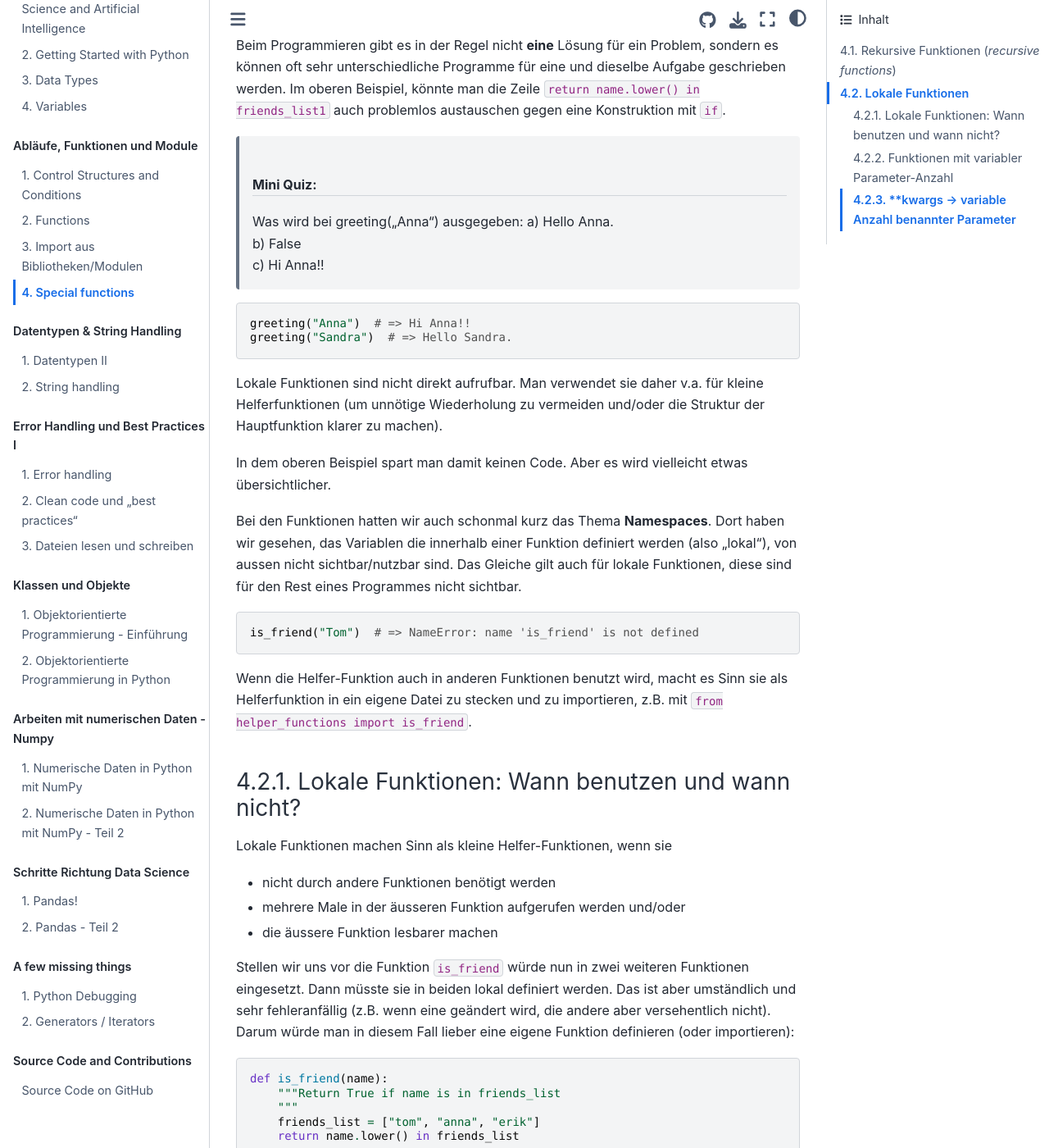
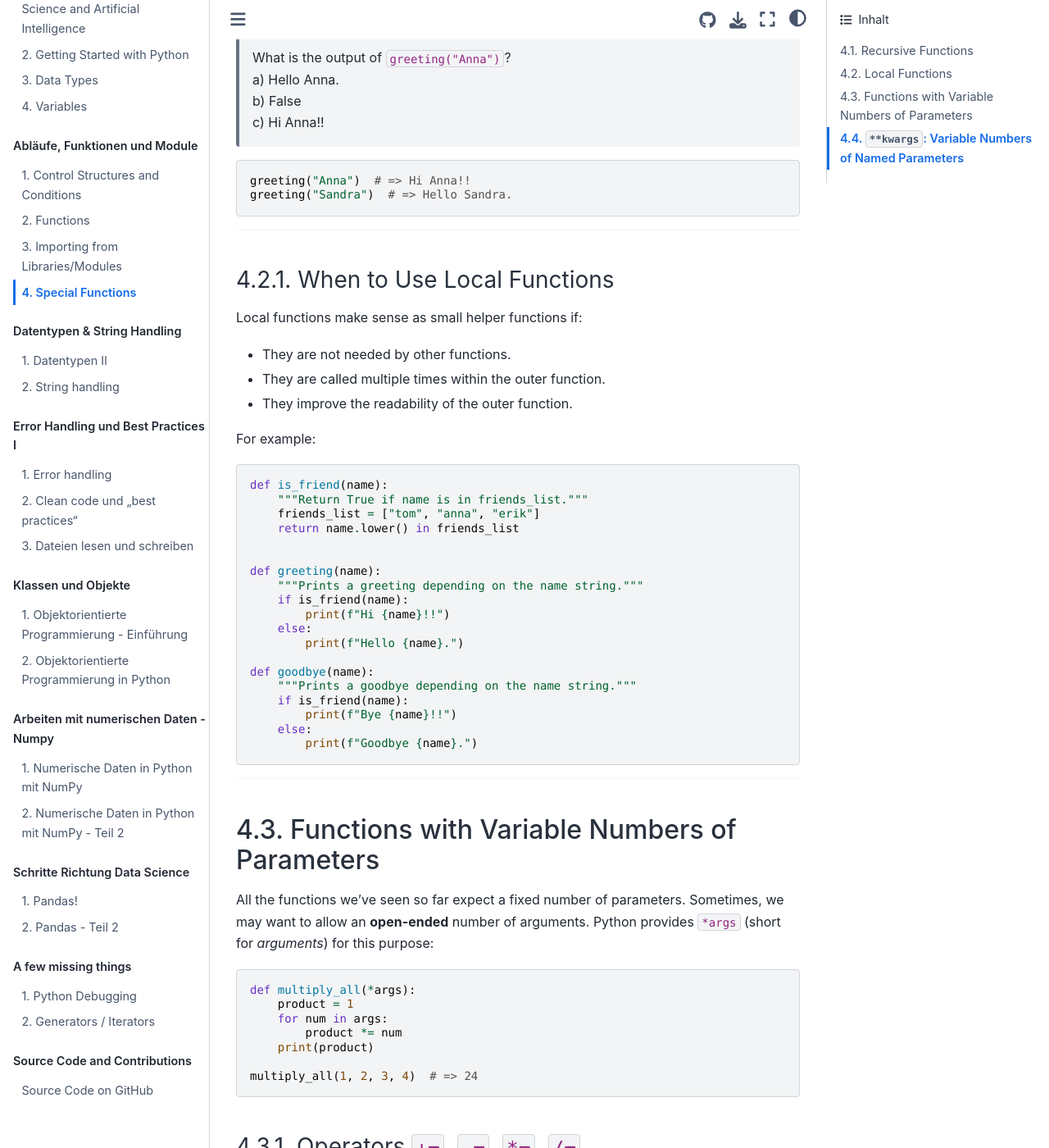
Before and after one commit to florian-huber/python-introduction-eng, a Jupyter Book: the page built from lesson_material_english/03_special_functions.md, in a window 1280 px wide and 1400 px high, scrolled down 1881 px. Shown: the whole window at 82% size. Built offline with Jupyter Book 1.0.4 settings and Sphinx 7.4.7 and the Sphinx Book theme 1.1.4, drawn with Linux system fonts in a browser that asks for light colours; pages that are not in the unit, such as notebooks, are missing from menus; some of the changed text lies outside the part shown.

Commit message:
translate to eng

````diff
--- a/lesson_material_english/03_special_functions.md
+++ b/lesson_material_english/03_special_functions.md
@@ -1,16 +1,22 @@
-# Special functions
-Wir haben uns schon Funktionen in Python angeschaut. Zur Erinnerung:
-Funktionen werden mit `def` definiert. Funktionen müssen aufgerufen werden um wirklich vom Interpreter ausgeführt zu werden. Es können theoretisch beliebig viele Parameter (oder Argumente) an eine Funktion übergeben werden. Über `return` gibt die Funktion Variablen zurück und ended. Falls kein explizietes `return` statement angegeben wird, gibt eine Funktion `None` zurück.
+# Special Functions
 
-Im Folgenden gehen wir kurz auf einige spezielle Funktionen-Typen ein.
+We’ve already looked at functions in Python. As a reminder:
+Functions are defined using `def`. Functions must be called to be executed by the interpreter. They can theoretically take any number of parameters (or arguments). Functions return variables using `return` and terminate execution at that point. If no explicit `return` statement is provided, a function returns `None`.
 
-## Rekursive Funktionen (*recursive functions*)
-Rekursive Funktionen sind Funktionen die sich selbst aufrufen.
-Ein typisches Beispiel dafür ist die Berechnung von Fakultäten (engl. *factorial*).
-Zur Erinnerung: Fakutät von *n* ist das Produkt aller ganzen Zahlen von 1 bis *n*.
-Zum Beispiel wäre die Fakultät von vier:
+Below, we’ll briefly cover some special types of functions.
+
+---
+
+## Recursive Functions
+
+Recursive functions are functions that call themselves.
+A classic example is calculating factorials.
+
+Recall: The factorial of *n* is the product of all whole numbers from 1 to *n*.
+For example, the factorial of four is:
 `4! = 1 * 2 * 3 * 4 = 24`
-Eine Python Funktion dazu könnte man so schreiben:
+
+A Python function for this might look like this:
 
 ```python
 def factorial_recursive(n):
@@ -25,26 +31,26 @@ def factorial_recursive(n):
 
 print(factorial_recursive(6))  # => 720
 ```
-Im Allgemeinen ist der Einsatz von rekursiven Funktionen aber eher selten.
-Häufig haben rekursive Funktionen das Problem das sie schnell sehr langsam und uneffizient werden.
 
-Deutlich wichtiger (in meinen Augen...) sind dagegen lokale Funktionen.
+In general, recursive functions are rarely used.
+They often become very slow and inefficient for complex tasks.
 
-## Lokale Funktionen
-Als Lokale Funktionen bezeichnet man Funktionen die innerhalb einer anderen
-Funktion definiert werden.
+---
 
-<!--pytest-codeblocks:skip-->
+## Local Functions
+
+Local functions are functions defined **inside another function**.
+
 ```python
 def outer_function():
     def inner_function():
-        pass # hier kommt der Code der inneren Funktion hin
+        pass  # Code for the inner function goes here
 
-    # hier ist die eigentliche Funktion und die benutzt inner_function
+    # The main function uses inner_function
     inner_function()
 ```
 
-Ein erstes Beispiel einer solchen Funktion (`double_n_times()`) mit lokaler/innerer Funktion (`double_number()`):
+Here’s an example of such a function (`double_n_times()`) with a local/inner function (`double_number()`):
 
 ```python
 def double_n_times(a, n):
@@ -58,12 +64,11 @@ def double_n_times(a, n):
 print(double_n_times(5, 10))  # => 5120
 ```
 
-Und hier ein Beispiel im Bereich String-Handling (Hinweis: `.lower()` ist eine String-Methode und ändert alle Buchstaben in einem String zu Kleinbuchstaben):
+And an example in the context of string handling (note: `.lower()` is a string method that converts all letters in a string to lowercase):
 
 ```python
 def greeting(name):
-    """Prints a greeting that depends on the given name string.
-    """
+    """Prints a greeting that depends on the given name string."""
     def is_friend(name):
         friends_list = ["tom", "anna", "erik"]
         return name.lower() in friends_list
@@ -74,83 +79,55 @@ def greeting(name):
     else:
         print(f"Hello {name}.")
 ```
-Eine kleine Nebenbemerkung:
-Beim Programmieren gibt es in der Regel nicht **eine** Lösung für ein Problem, sondern es können oft sehr unterschiedliche Programme für eine und dieselbe Aufgabe geschrieben werden.
-Im oberen Beispiel, könnte man die Zeile `return name.lower() in friends_list1` auch problemlos austauschen gegen eine Konstruktion mit `if`.
-
 
 > ### Mini Quiz:
-> Was wird bei greeting("Anna") ausgegeben:
+> What is the output of `greeting("Anna")`?
 > a) Hello Anna.
 > b) False
 > c) Hi Anna!!
 
-<!--pytest-codeblocks:cont-->
 ```python
 greeting("Anna")  # => Hi Anna!!
 greeting("Sandra")  # => Hello Sandra.
 ```
-Lokale Funktionen sind nicht direkt aufrufbar. Man verwendet sie daher v.a. für kleine Helferfunktionen (um unnötige Wiederholung zu vermeiden und/oder die Struktur der Hauptfunktion klarer zu machen).
 
-In dem oberen Beispiel spart man damit keinen Code.
-Aber es wird vielleicht etwas übersichtlicher.
+---
 
-Bei den Funktionen hatten wir auch schonmal kurz das Thema **Namespaces**.
-Dort haben wir gesehen, das Variablen die innerhalb einer Funktion definiert werden (also "lokal"), von aussen nicht sichtbar/nutzbar sind. Das Gleiche gilt auch für lokale Funktionen, diese sind für den Rest eines Programmes nicht sichtbar.
+### When to Use Local Functions
 
-<!--pytest-codeblocks:expect-error-->
-```python
-is_friend("Tom")  # => NameError: name 'is_friend' is not defined
-```
-Wenn die Helfer-Funktion auch in anderen Funktionen benutzt wird, macht es Sinn sie als Helferfunktion in ein eigene Datei zu stecken
-und zu importieren, z.B. mit `from helper_functions import is_friend`.
+Local functions make sense as small helper functions if:
+- They are not needed by other functions.
+- They are called multiple times within the outer function.
+- They improve the readability of the outer function.
 
-
-### Lokale Funktionen: Wann benutzen und wann nicht?
-
-Lokale Funktionen machen Sinn als kleine Helfer-Funktionen, wenn sie
-- nicht durch andere Funktionen benötigt werden
-- mehrere Male in der äusseren Funktion aufgerufen werden und/oder
-- die äussere Funktion lesbarer machen
-
-Stellen wir uns vor die Funktion `is_friend` würde nun in zwei weiteren Funktionen eingesetzt. Dann müsste sie in beiden lokal definiert werden. Das ist aber umständlich und sehr fehleranfällig (z.B. wenn eine geändert wird, die andere aber versehentlich nicht). Darum würde man in diesem Fall lieber eine eigene Funktion definieren (oder importieren):
+For example:
 ```python
 def is_friend(name):
-    """Return True if name is in friends_list
-    """
+    """Return True if name is in friends_list."""
     friends_list = ["tom", "anna", "erik"]
     return name.lower() in friends_list
 
 
 def greeting(name):
-    """Prints a greeting depending on the name string.
-    """
+    """Prints a greeting depending on the name string."""
     if is_friend(name):
         print(f"Hi {name}!!")
     else:
         print(f"Hello {name}.")
 
-
 def goodbye(name):
-    """Prints a goodbye depending on the name string.
-    """
+    """Prints a goodbye depending on the name string."""
     if is_friend(name):
         print(f"Bye {name}!!")
     else:
         print(f"Goodbye {name}.")
 ```
 
-### Funktionen mit variabler Parameter-Anzahl
-Alle bisherigen Funktionen die wir angeschaut haben, erwarten eine bestimmte Anzahl an Parametern. Eventuell gibt es einige mit default-Wert die ausgelassen werden können, aber es dürfen auf keinen Fall mehr als die definierten Parameter übergeben werden.
+---
 
-<!--pytest-codeblocks:expect-error-->
-```python
-def multiply_all(a, b, c):
-    print(a * b * c)
+## Functions with Variable Numbers of Parameters
 
-multiply_all(1, 2, 3, 4)  # => TypeError: multiply_all() takes 3 positional arguments but 4 were given
-```
-Wenn wir die Anzahl aber wie in diesem Fall bewusst offen lassen möchten können wir in Python `\*args` benutzen (kurz für *arguments*).
+All the functions we’ve seen so far expect a fixed number of parameters. Sometimes, we may want to allow an **open-ended** number of arguments. Python provides `*args` (short for *arguments*) for this purpose:
 
 ```python
 def multiply_all(*args):
@@ -159,40 +136,50 @@ def multiply_all(*args):
         product *= num
     print(product)
 
-multiply_all(1, 2, 3, 4)
+multiply_all(1, 2, 3, 4)  # => 24
 ```
-+ Nur am Rande 1: hier nutzen wir `product *= num` was aber das gleiche ist wie `product = product * num`.
-Es gibt in Python genauso auch `+=`, `-=`, `*=` und `/=`:
+
+### Operators `+=`, `-=`, `*=`, `/=`
+Python allows shorthand operations like `+=`, `-=`, `*=`, and `/=`:
+
 ```python
 a = 5
-a += 2  # Gleiche wie a = a + 2
-a -= 2  # Gleiche wie a = a - 2
-a *= 2  # Gleiche wie a = a * 2
-a /= 2  # Gleiche wie a = a / 2
+a += 2  # Equivalent to a = a + 2
+a -= 2  # Equivalent to a = a - 2
+a *= 2  # Equivalent to a = a * 2
+a /= 2  # Equivalent to a = a / 2
 ```
 
-+ Nur am Rande 2: Für solche Operationen gibt es in Python fast immer schon irgendwo eine Funktion die genutzt werden kann. Hier z.B. in der Bibliothek `math` die wir schon gesehen hatten.
+### Example with `math.prod()`
+Instead of manually calculating the product, Python’s `math` library offers a built-in function:
 
 ```python
 import math
+
 def multiply_all(*args):
     print(math.prod(args))
 
-multiply_all(1, 2, 3, 4)
+multiply_all(1, 2, 3, 4)  # => 24
 ```
 
-###  \*\*kwargs -> variable Anzahl benannter Parameter
-Analog zu `\*args` können mit `\*\*kwargs` auch benannte Parameter in unbestimmter Anzahl an eine Funktion übergeben werden. Dies wird aber eher später von Bedeutung sein wenn wir mit komplexeren Funktionen jonglieren.
-Trotzdem schonmal ein Beispiel dazu:
+---
+
+## `**kwargs`: Variable Numbers of Named Parameters
+
+Analogous to `*args`, Python allows an arbitrary number of **named parameters** using `**kwargs` (short for *keyword arguments*). While this is more commonly used in advanced programming, here’s an example:
 
 ```python
 def guess_the_animal(**kwargs):
-    """Give some hints as keywords-value pairs for guessing an animal.
-    """
+    """Provide hints as key-value pairs for guessing an animal."""
     print("Hi! Can you guess what animal I mean?")
     for key, value in kwargs.items():
         print(f"{key}: {value}")
 
 
 guess_the_animal(legs=4, color="gray", weight="5000 kg")
+# Output:
+# Hi! Can you guess what animal I mean?
+# legs: 4
+# color: gray
+# weight: 5000 kg
 ```
````
Also changed, not shown: lesson_material_english/03_import_libraries_modules.md (+35 -28 lines), lesson_material_english/cover.md (+5 -5 lines).
